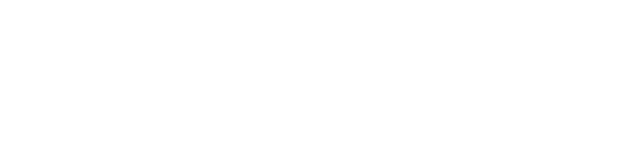
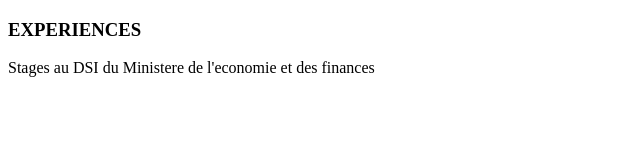
Before and after one commit to AZOKRI/git-mon-cv, a plain HTML site: page index.html in a window 1280 px wide. Shown: the whole page, without its empty margins (0-640 px from the left). Drawn offline with Linux system fonts and the light colour scheme.

Commit message:
mise en place de la section experiences

```diff
--- a/index.html
+++ b/index.html
@@ -7,6 +7,11 @@
     <title>Document</title>
 </head>
 <body>
-
+    <div class="experiences">
+        <h3>EXPERIENCES</h3>
+        <p>
+           Stages au DSI du Ministere de l'economie et des finances
+        </p>
+    </div>
 </body>
 </html>
```
